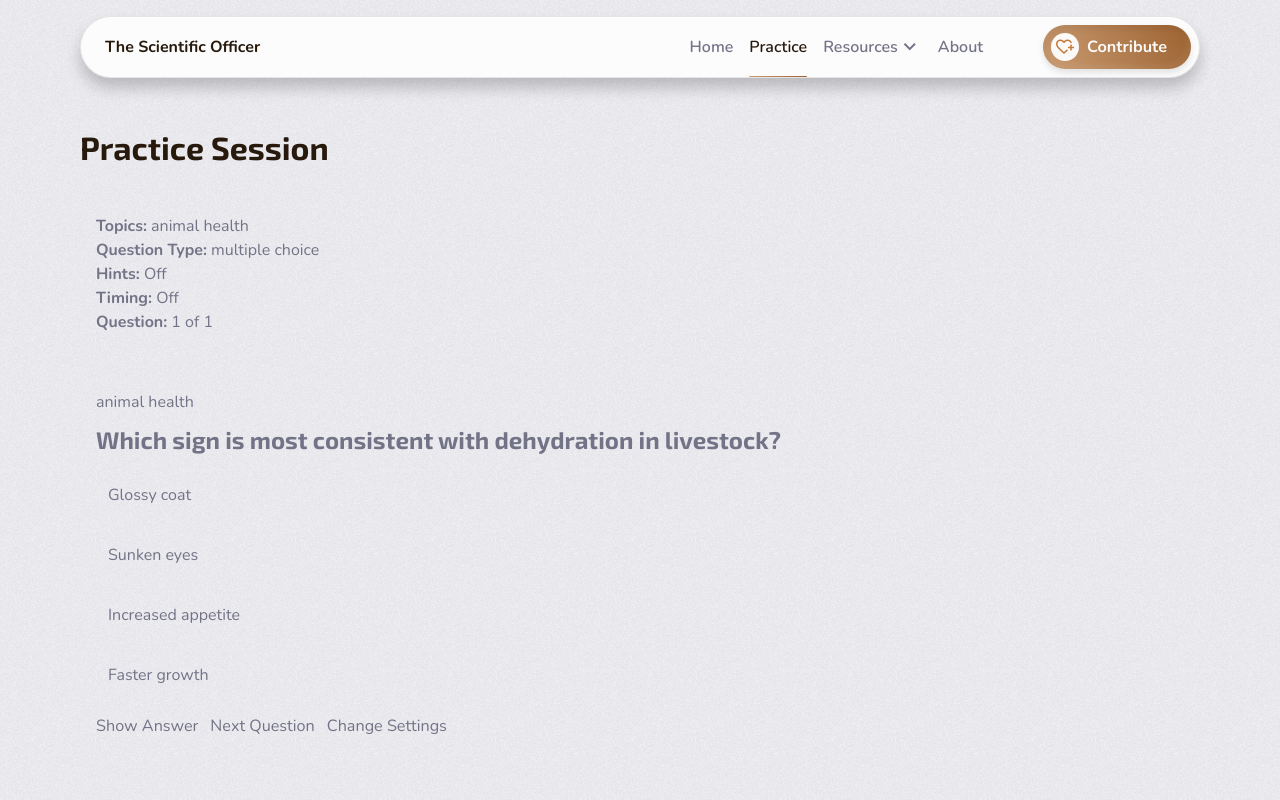
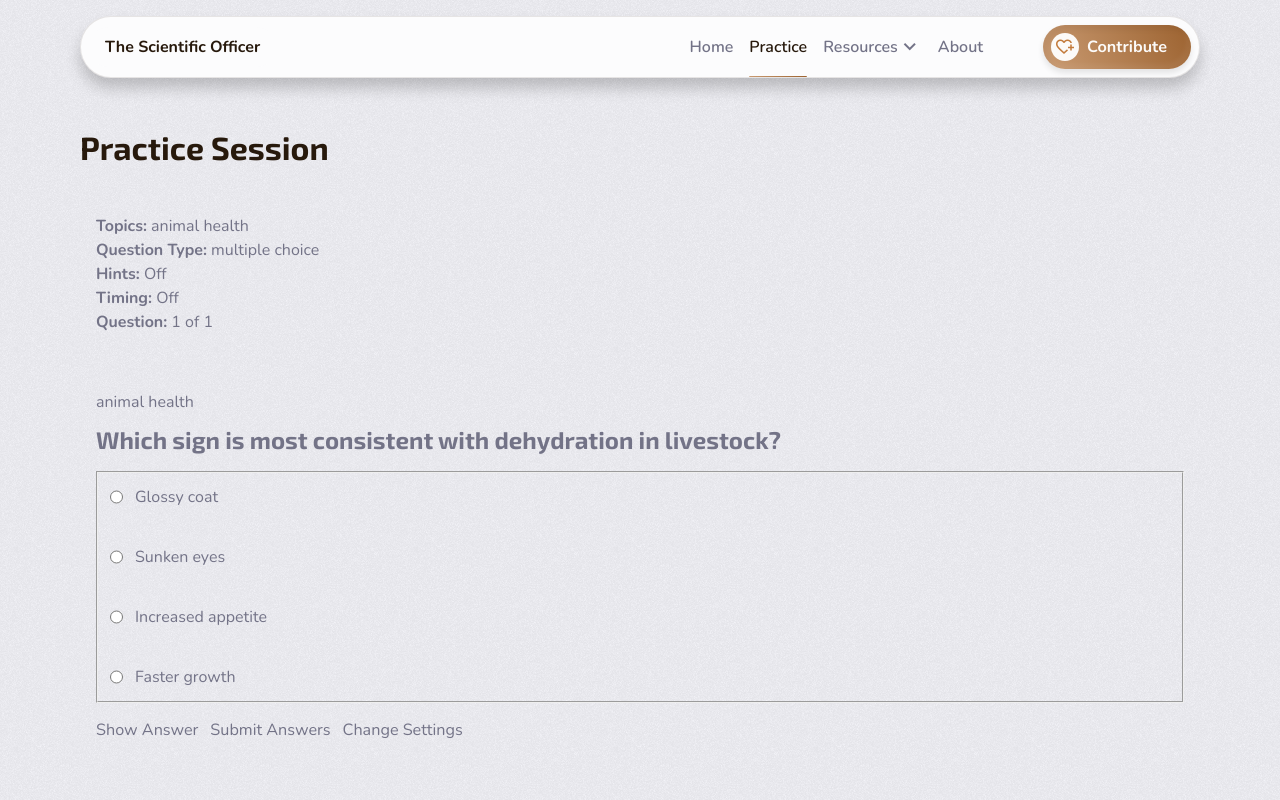
Before and after one commit to Timbar09/the_scientific_officer, a React (Vite) app: page /practice in a window 1280 px wide. Both pictures are taken after a click on the button "Start Practice". Shown: the top 800 px of the page. Built offline with nearby package versions, Linux system fonts and the light colour scheme.

Commit message:
Add session results tracking and user answer interface to PracticeSession

```diff
--- a/src/pages/practice/PracticeSession.tsx
+++ b/src/pages/practice/PracticeSession.tsx
@@ -1,7 +1,12 @@
 import { useEffect, useMemo, useState } from "react";
 import { useLocation, useNavigate } from "react-router";
 
-import type { PracticeQuestion, PracticeSettings } from "./types";
+import type {
+  PracticeQuestion,
+  PracticeSettings,
+  SessionResults,
+  UserAnswer,
+} from "./types";
 
 const formatTime = (seconds: number) => {
   const minutes = Math.floor(seconds / 60)
@@ -22,6 +27,14 @@ const PracticeSession = () => {
   const [showAnswer, setShowAnswer] = useState(false);
   const [secondsRemaining, setSecondsRemaining] = useState(0);
   const [loading, setLoading] = useState(true);
+  const [userAnswers, setUserAnswers] = useState<Map<number, UserAnswer>>(
+    new Map(),
+  );
+  const [selectedAnswer, setSelectedAnswer] = useState<string>("");
+  const [sessionComplete, setSessionComplete] = useState(false);
+  const [sessionResults, setSessionResults] = useState<SessionResults | null>(
+    null,
+  );
 
   useEffect(() => {
     if (!settings) {
@@ -90,8 +103,21 @@ const PracticeSession = () => {
         <div className="container">
           <h1 className="page__title">No Questions Found</h1>
           <p className="page__description">
-            There are no questions in the JSON bank for the selected topics and
-            question type yet.
+            There are no questions in the database(JSON bank) for the selected
+            topics and question type yet.
+          </p>
+
+          <p>
+            You can either go back and select different topics/question types,
+            or you can contribute to our question bank by submitting your own
+            questions{" "}
+            <a
+              href="https://example.com/contribute"
+              target="_blank"
+              rel="noopener noreferrer"
+            >
+              here
+            </a>
           </p>
           <button
             type="button"
@@ -109,17 +135,66 @@ const PracticeSession = () => {
   const currentVariant = currentQuestion.variants[settings.questionType]!;
 
   const handleNextQuestion = () => {
+    if (selectedAnswer) {
+      const isCorrect = selectedAnswer === currentVariant.answer;
+      const newAnswer: UserAnswer = {
+        questionId: currentQuestion.id,
+        selectedAnswer,
+        isCorrect,
+        correctAnswer: currentVariant.answer,
+      };
+      const updatedAnswers = new Map(userAnswers);
+      updatedAnswers.set(currentQuestion.id, newAnswer);
+      setUserAnswers(updatedAnswers);
+    }
     setShowAnswer(false);
+    setSelectedAnswer("");
     setCurrentQuestionIndex(
       (currentIndex) => (currentIndex + 1) % filteredQuestions.length,
     );
   };
 
+  const handleSubmit = () => {
+    if (selectedAnswer && !userAnswers.has(currentQuestion.id)) {
+      const isCorrect = selectedAnswer === currentVariant.answer;
+      const newAnswer: UserAnswer = {
+        questionId: currentQuestion.id,
+        selectedAnswer,
+        isCorrect,
+        correctAnswer: currentVariant.answer,
+      };
+      const updatedAnswers = new Map(userAnswers);
+      updatedAnswers.set(currentQuestion.id, newAnswer);
+      setUserAnswers(updatedAnswers);
+    }
+
+    const correctCount = Array.from(userAnswers.values()).filter(
+      (answer) => answer.isCorrect,
+    ).length;
+    const wrongAnswers = Array.from(userAnswers.values()).filter(
+      (answer) => !answer.isCorrect,
+    );
+    const score = Math.round((correctCount / filteredQuestions.length) * 100);
+
+    const results: SessionResults = {
+      totalQuestions: filteredQuestions.length,
+      correctAnswers: correctCount,
+      wrongAnswers,
+      score,
+    };
+
+    setSessionResults(results);
+    setSessionComplete(true);
+  };
+
   return (
     <div className="practice page">
       <div className="container">
-        <h1 className="page__title">Practice Session</h1>
+        <h1 className="page__title">
+          {sessionComplete ? "Practice Results" : "Practice Session"}
+        </h1>
 
+        {!sessionComplete ? (
           <div className="practice__session grid gap-4 m-block-start-4">
             <section className="practice__session--summary p-3">
               <p>
@@ -158,39 +233,74 @@ const PracticeSession = () => {
               ) : null}
 
               {currentVariant.options ? (
-              <ul className="practice__session--options grid gap-2 m-block-3">
+                <fieldset className="practice__session--answer-selection m-block-3">
+                  <legend className="sr-only">Select your answer</legend>
+                  <ul className="grid gap-2">
                     {currentVariant.options.map((option) => (
-                  <li key={option} className="practice__session--option p-2">
-                    {option}
+                      <li key={option}>
+                        <label className="flex gap-2 p-2">
+                          <input
+                            type="radio"
+                            name="answer"
+                            value={option}
+                            checked={selectedAnswer === option}
+                            onChange={(e) => setSelectedAnswer(e.target.value)}
+                          />
+                          <span>{option}</span>
+                        </label>
                       </li>
                     ))}
                   </ul>
+                </fieldset>
               ) : null}
 
-            {showAnswer ? (
+              {showAnswer && (
                 <div className="practice__session--answer m-block-3 p-3">
                   <p>
-                  <strong>Answer:</strong> {currentVariant.answer}
+                    <strong>Correct Answer:</strong> {currentVariant.answer}
                   </p>
                   <p>{currentVariant.explanation}</p>
                 </div>
-            ) : null}
+              )}
 
               <div className="flex flex-wrap gap-2">
+                {currentQuestionIndex < filteredQuestions.length - 1 ? (
+                  <>
                     <button
                       type="button"
                       className="btn btn--secondary"
-                onClick={() => setShowAnswer(true)}
+                      onClick={() => setShowAnswer(!showAnswer)}
                     >
-                Show Answer
+                      {showAnswer ? "Hide Answer" : "Show Answer"}
                     </button>
                     <button
                       type="button"
                       className="btn btn--primary"
                       onClick={handleNextQuestion}
+                      disabled={!selectedAnswer}
                     >
                       Next Question
                     </button>
+                  </>
+                ) : (
+                  <>
+                    <button
+                      type="button"
+                      className="btn btn--secondary"
+                      onClick={() => setShowAnswer(!showAnswer)}
+                    >
+                      {showAnswer ? "Hide Answer" : "Show Answer"}
+                    </button>
+                    <button
+                      type="button"
+                      className="btn btn--primary"
+                      onClick={handleSubmit}
+                      disabled={!selectedAnswer}
+                    >
+                      Submit Answers
+                    </button>
+                  </>
+                )}
                 <button
                   type="button"
                   className="btn"
@@ -201,6 +311,83 @@ const PracticeSession = () => {
               </div>
             </section>
           </div>
+        ) : sessionResults ? (
+          // Results View
+          <div className="practice__results grid gap-4 m-block-start-4">
+            <section className="practice__results--summary p-3">
+              <h2 className="text-3xl m-block-end-2">
+                Final Score: {sessionResults.score}%
+              </h2>
+              <p className="text-lg">
+                <strong>Correct Answers:</strong>{" "}
+                {sessionResults.correctAnswers} of{" "}
+                {sessionResults.totalQuestions}
+              </p>
+              <p className="text-lg">
+                <strong>Wrong Answers:</strong>{" "}
+                {sessionResults.wrongAnswers.length}
+              </p>
+            </section>
+
+            {sessionResults.wrongAnswers.length > 0 ? (
+              <section className="practice__results--wrong-answers p-3">
+                <h3 className="text-xl m-block-end-2">Review Wrong Answers:</h3>
+                <ul className="grid gap-3">
+                  {sessionResults.wrongAnswers.map((wrongAnswer) => {
+                    const question = filteredQuestions.find(
+                      (q) => q.id === wrongAnswer.questionId,
+                    );
+                    const variant = question?.variants[settings.questionType];
+                    return (
+                      <li
+                        key={wrongAnswer.questionId}
+                        className="p-3"
+                        style={{ border: "1px solid #ddd" }}
+                      >
+                        <p>
+                          <strong>Question:</strong> {variant?.question}
+                        </p>
+                        <p>
+                          <strong>Your Answer:</strong>{" "}
+                          {wrongAnswer.selectedAnswer}
+                        </p>
+                        <p>
+                          <strong>Correct Answer:</strong>{" "}
+                          {wrongAnswer.correctAnswer}
+                        </p>
+                        <p>
+                          <strong>Explanation:</strong> {variant?.explanation}
+                        </p>
+                      </li>
+                    );
+                  })}
+                </ul>
+              </section>
+            ) : (
+              <section className="practice__results--perfect p-3">
+                <h3 className="text-xl">Perfect Score! 🎉</h3>
+                <p>You got all questions correct!</p>
+              </section>
+            )}
+
+            <div className="flex flex-wrap gap-2">
+              <button
+                type="button"
+                className="btn btn--primary"
+                onClick={() => navigate("/practice")}
+              >
+                Try Another Session
+              </button>
+              <button
+                type="button"
+                className="btn"
+                onClick={() => navigate("/")}
+              >
+                Back to Home
+              </button>
+            </div>
+          </div>
+        ) : null}
       </div>
     </div>
   );
```
Also changed, not shown: src/pages/practice/types.ts (+16 -0 lines). Lines whose indentation alone changed are shown as unchanged.
